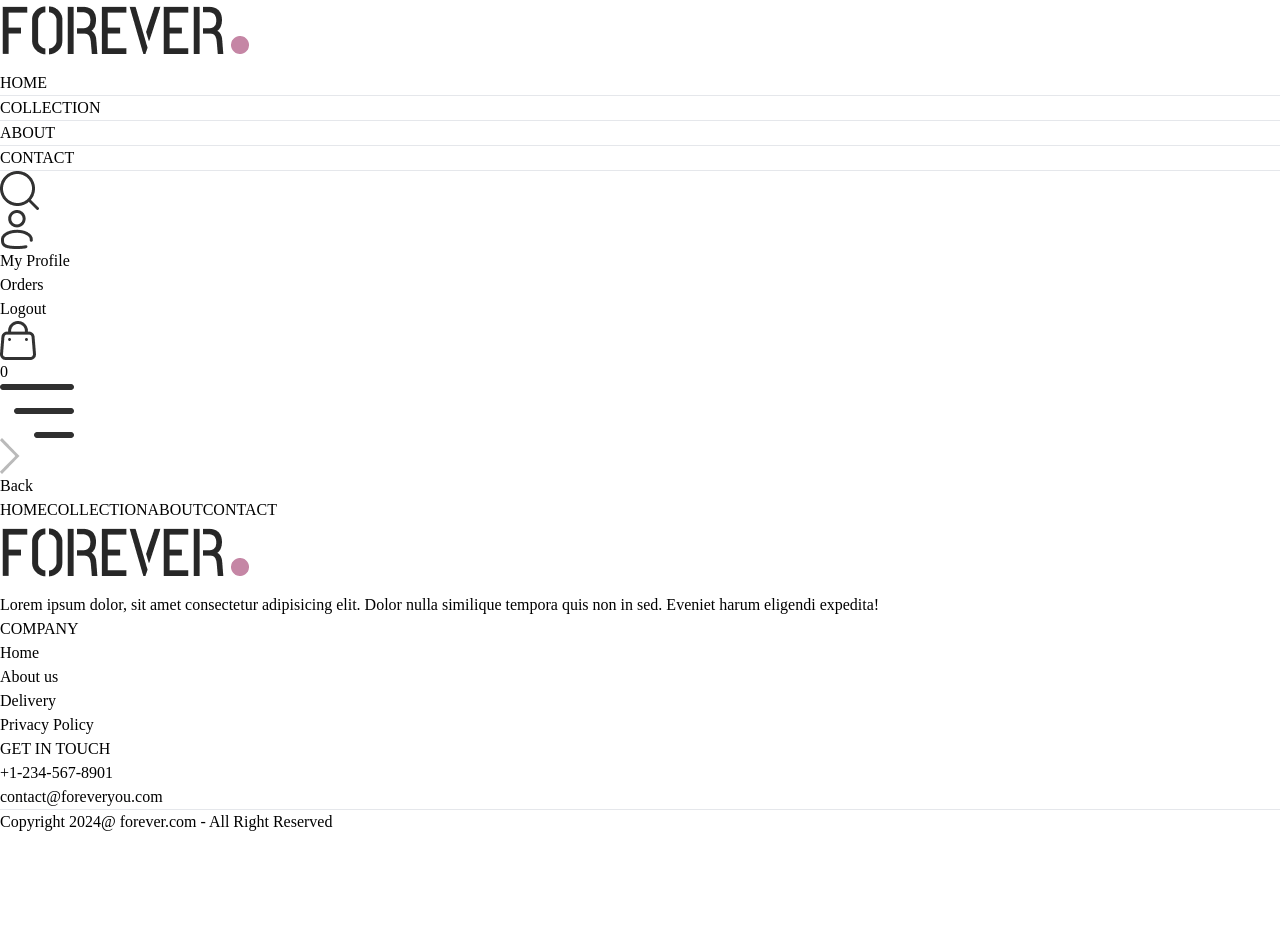
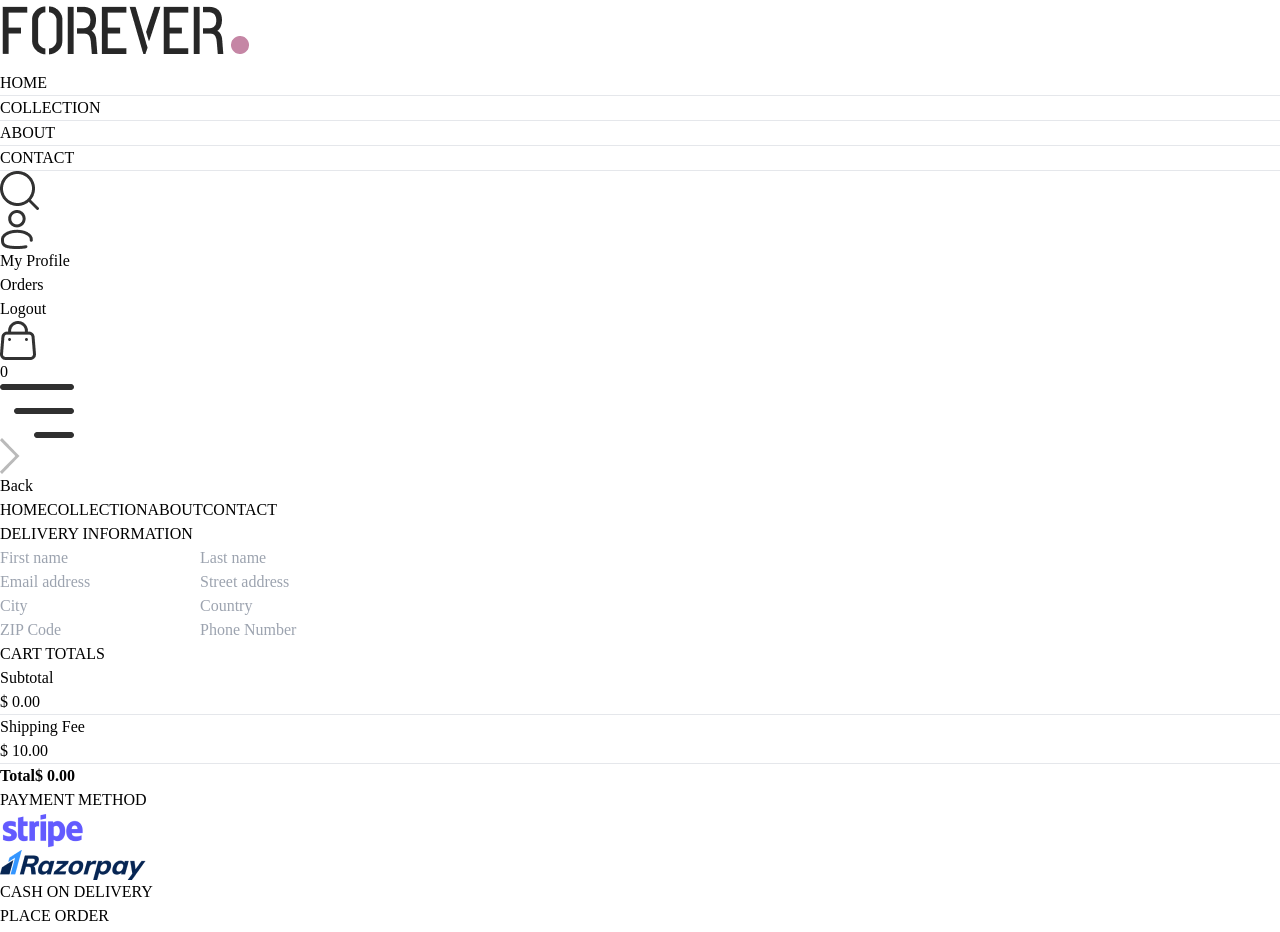
Before and after one commit to ahmed-u3/ecommerce-website, a React (Vite) app in the folder frontend/: page /place-order in a window 1280 px wide. Shown: the top 932 px of the page. Before the commit the page ends 834 px from the top, so only its background shows below. Built offline with nearby package versions, Linux system fonts and the light colour scheme.

Commit message:
Added Cart and Place Order page FrontEnd

```diff
--- /dev/null
+++ b/frontend/src/components/CartTotal.jsx
@@ -0,0 +1,34 @@
+import React, { useContext } from 'react'
+import { ShopContext } from '../context/ShopContext'
+import Title from './Title';
+
+const CartTotal = () => {
+
+    const {currency,delivery_fee,getCartAmount} = useContext(ShopContext);
+
+    return (
+        <div className='w-full'>
+            <div className="text-2xl">
+                <Title text1={"CART"} text2={"TOTALS"}/>
+            </div>
+            <div className="flex flex-col gap-2 mt-2 text-sm">
+                <div className="flex justify-between">
+                    <p>Subtotal</p>
+                    <p>{currency} {getCartAmount()}.00</p>
+                </div>
+                <hr />
+                <div className='flex justify-between'>
+                    <p>Shipping Fee</p>
+                    <p>{currency} {delivery_fee}.00</p>
+                </div>
+                <hr />
+                <div className="flex justify-between">
+                    <b>Total</b>
+                    <b>{currency} {getCartAmount() === 0?0: getCartAmount() + delivery_fee}.00</b>
+                </div>
+            </div>
+        </div>
+    )
+}
+
+export default CartTotal
--- a/frontend/src/context/ShopContext.jsx
+++ b/frontend/src/context/ShopContext.jsx
@@ -1,6 +1,7 @@
 import { createContext, useEffect, useState } from "react";
 import { products } from "../assets/assets";
 import { toast } from "react-toastify";
+import {useNavigate} from "react-router-dom"
 
 export const ShopContext = createContext();
 
@@ -11,6 +12,7 @@
         const [search,setSearch] = useState('');
         const [showSearch,setShowSearch] = useState(false); //display or not display the search bar
         const [cartItems,setCartItems] = useState({});
+        const navigate = useNavigate();
 
         const addToCart = async (itemId,size) =>{
             if(!size){
@@ -49,11 +51,34 @@
             }
             return totalCount;
         }
+        const updateQuantity = async (itemId,size,quantity) =>{
+            let cartData = structuredClone(cartItems);
+            cartData[itemId][size] = quantity;
+            setCartItems(cartData);
+        }
+
+        const getCartAmount = () => {
+            let totalAmount = 0;
+            for (const items in cartItems) {
+                let itemInfo = products.find((product) => product._id === items);
+                for (const item in cartItems[items]) {
+                    try {
+                        if(cartItems[items][item] > 0){
+                            totalAmount += itemInfo.price * cartItems[items][item];
+                        }
+                    } catch (error) {
+
+                    }
+                }
+            }
+            return totalAmount;
+        }
         const value = {
             products , currency , delivery_fee,
             search,setSearch,showSearch,setShowSearch,
             cartItems,addToCart,
-            getCartCount
+            getCartCount, updateQuantity,
+            getCartAmount, navigate
         }
         return (
             <ShopContext.Provider value={value}>
--- a/frontend/src/pages/Cart.jsx
+++ b/frontend/src/pages/Cart.jsx
@@ -1,9 +1,66 @@
-import React from 'react'
+import React, { useContext, useEffect, useState } from 'react'
+import { ShopContext } from './../context/ShopContext';
+import Title from './../components/Title';
+import { assets } from '../assets/assets';
+import CartTotal from '../components/CartTotal';
 
 const Cart = () => {
+  const {products,currency,cartItems , updateQuantity , navigate} = useContext(ShopContext);
+  const [cartData,setCartData] = useState([]);
+  useEffect(()=>{
+    const tempData = [];
+    for(const items in cartItems){
+      for(const item in cartItems[items]){
+        if(cartItems[items][item]>0){
+          tempData.push({
+            _id: items,
+            size: item,
+            quantity:cartItems[items][item]
+          })
+        }
+      }
+    }
+    setCartData(tempData);
+
+  },[cartItems])
   return (
-    <div>
-
+    <div className='border-t pt-14'>
+      <div className="text-2xl mb-3">
+        <Title text1={"YOUR"} text2={"CART"}/>
+      </div>
+      {/* Display products entry */}
+      <div>
+        {
+          cartData.map((item,index)=>{
+            const productData = products.find((product)=>product._id === item._id);
+            return (
+              <div className="py-4 border-t border-b text-gray-700 grid grid-cols-[4fr_0.5fr_0.5fr] sm:grid-cols-[4fr_2fr_0.5fr] items-center gap-4" key={index}>
+                <div className='flex items-start gap-6'>
+                  <img className='w-16 sm:w-20' src={productData.image[0]} alt="product image" />
+                  <div>
+                    <p className='text-xs sm:text-lg font-medium'>{productData.name}</p>
+                    <div className='flex items-center gap-5 mt-2'>
+                      <p>{currency}{productData.price}</p>
+                      <p className='px-2 sm:px-3 sm:py-1 border bg-slate-50'>{item.size}</p>
+                    </div>
+                  </div>
+                </div>
+                {/* Update quantity */}
+                <input onChange={(e)=>e.target.value === '' || e.target.value === '0'? null : updateQuantity(item._id,item.size,Number(e.target.value))} className="border max-w-10 sm:max-w-20 px-1 sm:px-2 py-1"type="number" min = {1} defaultValue={item.quantity}/>
+                <img onClick={()=>updateQuantity(item._id,item.size,0)}  className='w-4 mr-4 sm:w-5 cursor-pointer' src={assets.bin_icon} alt="" />
+              </div>
+            )
+          })
+        }
+      </div>
+      <div className="flex justify-end my-20">
+        <div className="w-full sm:w-[450px]">
+          <CartTotal/>
+          <div className="w-full text-end">
+            <button onClick={()=>navigate('/place-order')} className='bg-black text-white text-sm my-8 px-8 py-3'>PROCEED TO CHECKOUT</button>
+          </div>
+        </div>
+      </div>
     </div>
   )
 }
--- a/frontend/src/pages/PlaceOrder.jsx
+++ b/frontend/src/pages/PlaceOrder.jsx
@@ -1,11 +1,97 @@
-import React from 'react'
+import React, { useContext, useState } from 'react';
+import Title from '../components/Title';
+import CartTotal from '../components/CartTotal';
+import { assets } from '../assets/assets';
+import { ShopContext } from '../context/ShopContext';
 
 const PlaceOrder = () => {
+
+  const [method,setMethod] = useState('cod');
+
+  const {navigate} = useContext(ShopContext);
   return (
-    <div>
+    <div className="flex flex-col sm:flex-row justify-between gap-4 pt-5 sm:pt-14 min-h-[80vh] border-t">
+      {/* Left Side */}
+      <div className="flex flex-col gap-4 w-full sm:max-w-[480px]">
+        <div className="text-xl sm:text-2xl my-3">
+          <Title text1="DELIVERY" text2="INFORMATION" />
+        </div>
+        <div className="flex gap-3">
+          <input
+            className="border border-gray-300 rounded py-1.5 px-3.5 w-full"
+            type="text"
+            placeholder="First name"
+          />
+          <input
+            className="border border-gray-300 rounded py-1.5 px-3.5 w-full"
+            type="text"
+            placeholder="Last name"
+          />
+        </div>
+        <input
+          className="border border-gray-300 rounded py-1.5 px-3.5 w-full"
+          type="email"
+          placeholder="Email address"
+        />
+        <input
+          className="border border-gray-300 rounded py-1.5 px-3.5 w-full"
+          type="text"
+          placeholder="Street address"
+        />
+        <div className="flex gap-3">
+          <input
+            className="border border-gray-300 rounded py-1.5 px-3.5 w-full"
+            type="text"
+            placeholder="City"
+          />
+          <input
+            className="border border-gray-300 rounded py-1.5 px-3.5 w-full"
+            type="text"
+            placeholder="Country"
+          />
+        </div>
+        <div className="flex gap-3">
+          <input
+            className="border border-gray-300 rounded py-1.5 px-3.5 w-full"
+            type="number"
+            placeholder="ZIP Code"
+          />
+          <input
+            className="border border-gray-300 rounded py-1.5 px-3.5 w-full"
+            type="number"
+            placeholder="Phone Number"
+          />
+        </div>
+      </div>
+      {/* RIGHT SIDE */}
+      <div className="mt-8">
+        <div className="min-w-80">
+          <CartTotal />
+        </div>
+        <div className="mt-12">
+          <Title text1={"PAYMENT"} text2={"METHOD"}/>
+          {/* PAYMENT METHOD */}
+          <div className="flex gap-3 flex-col lg:flex-row ">
+            <div onClick={()=>setMethod('stripe')} className="flex items-center gap-3 border p-2 px-3 cursor-pointer">
+              <p className={`min-w-3.5 h-3.5 border rounded-full ${method === 'stripe' ? 'bg-green-400' : ''}`}></p>
+              <img className='h-5 mx-4' src={assets.stripe_logo} alt="" />
+            </div>
+            <div onClick={()=>setMethod('razorpay')} className="flex items-center gap-3 border p-2 px-3 cursor-pointer">
+              <p className={`min-w-3.5 h-3.5 border rounded-full ${method === 'razorpay' ? 'bg-green-400' : ''}`}></p>
+              <img className='h-5 mx-4' src={assets.razorpay_logo} alt="" />
+            </div>
+            <div onClick={()=>setMethod('cod')} className="flex items-center gap-3 border p-2 px-3 cursor-pointer">
+              <p className={`min-w-3.5 h-3.5 border rounded-full ${method === 'cod' ? 'bg-green-400' : ''}`}></p>
+              <p className='text-gray-500 text-sm font-medium mx-4'>CASH ON DELIVERY</p>
+            </div>
+          </div>
+          <div className="w-full text-end mt-8">
+            <button onClick={()=>navigate('/orders')} className='bg-black text-white px-16 py-3 text-sm'>PLACE ORDER</button>
+          </div>
+        </div>
+      </div>
+    </div>
+  );
+};
 
-    </div>
-  )
-}
-
-export default PlaceOrder
+export default PlaceOrder;
```
